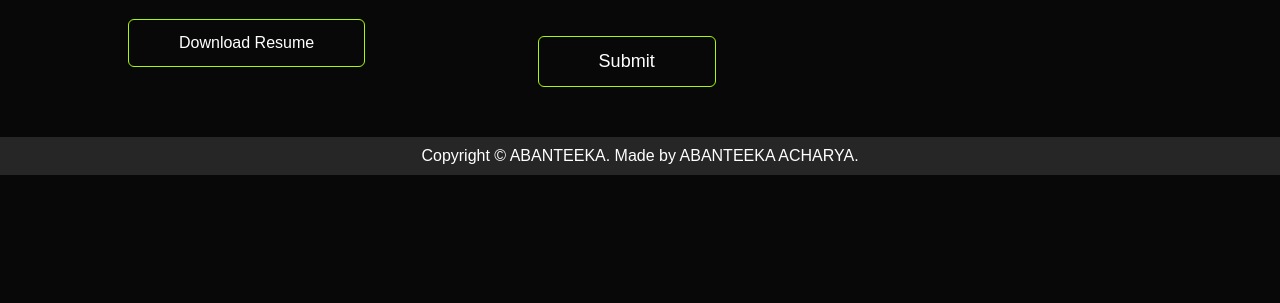
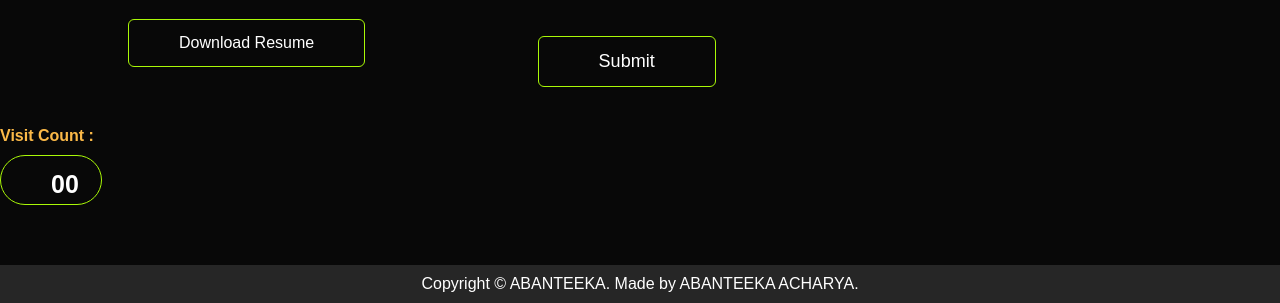
Before and after one commit to Abanteeka/Abanteeka.github.io, a plain HTML site: page index.html in a window 1280 px wide. Shown: the part 3072-3375 px from the top of the page. Before the commit the page ends 3247 px from the top, so only its background shows below. Drawn offline with Linux system fonts and the light colour scheme; no server answers.

Commit message:
Initial Commit

```diff
--- a/index.html
+++ b/index.html
@@ -203,6 +203,10 @@
             </div>
         </div>
     </div>
+    </div>
+    <p style="color: #fbb948"><strong>Visit Count :</strong></p>
+    <div class="website-counter btn btn2">00</div>
+    </div>
     <div class="copyright">
         <p>
             Copyright © ABANTEEKA. Made by ABANTEEKA ACHARYA.
@@ -255,6 +259,15 @@
             .catch(error => console.error('Error!', error.message))
     })
 </script>
-
+<script>
+    function updateCounter()
+    {
+        fetch("https://api.countapi.xyz/update/abanteeka.github.io/website/?amount=1")
+            .then(res => res.json())
+            .then(data => counterElement.innerHTML = data.value)
+    }
+    updateCounter()
+    counterElement = document.getElementsByClassName("website-counter")[0];
+</script>
 </body>
 </html>
--- a/style.css
+++ b/style.css
@@ -337,6 +337,23 @@ nav .fa
 {
     display: none;
 }
+
+.website-counter {
+    display: flex;
+    justify-content: center;
+    align-items: center;
+    flex-direction: column;
+}
+.website-counter {
+    background-color: #080808;
+    height: 50px;
+    width: 80px;
+    color: white;
+    border-radius: 30px;
+    font-weight: 700;
+    font-size: 25px;
+    margin-top: 10px;
+}
 /*-----------------------------------------------css for small screens------------------------------------------------*/
 
 
```
